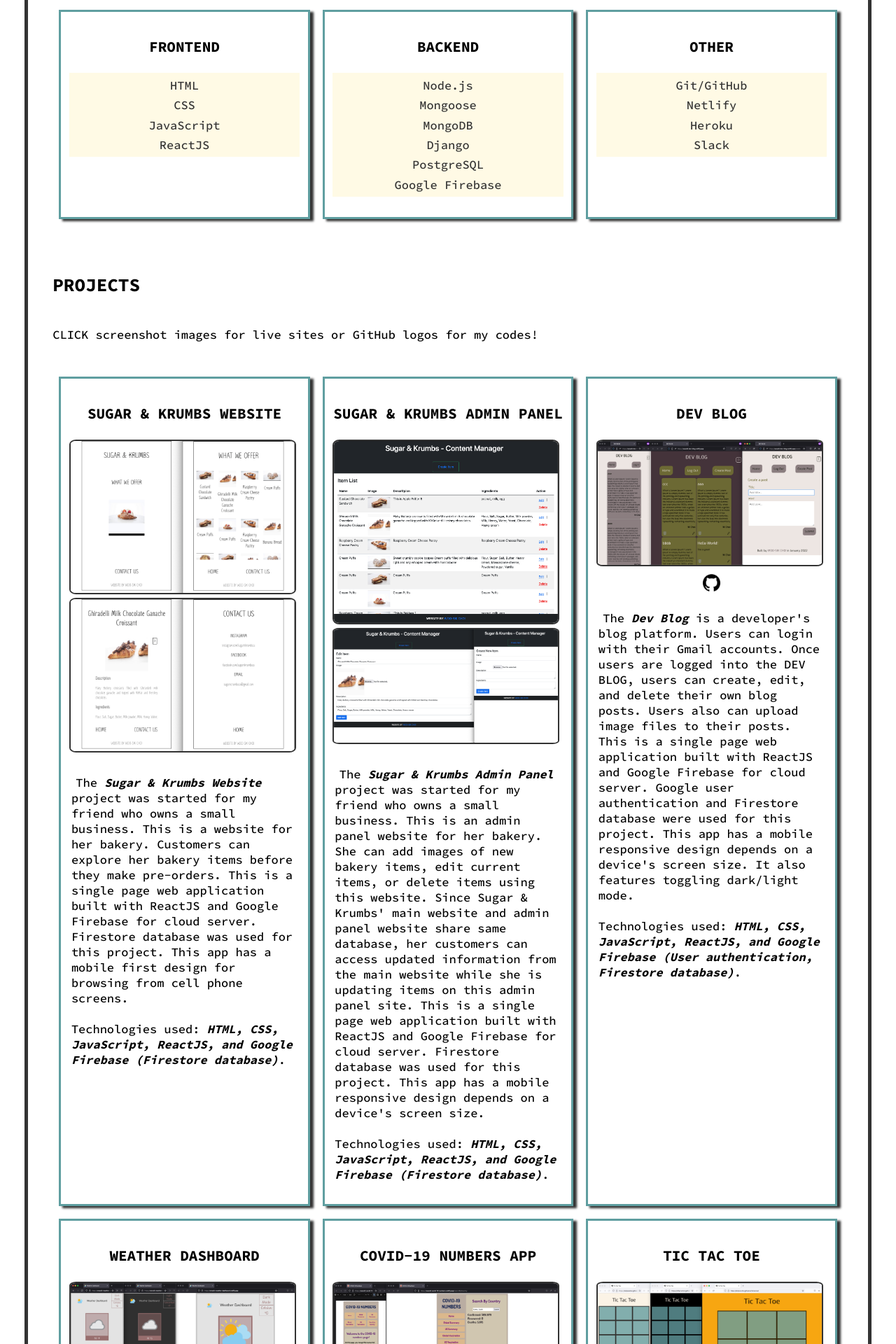
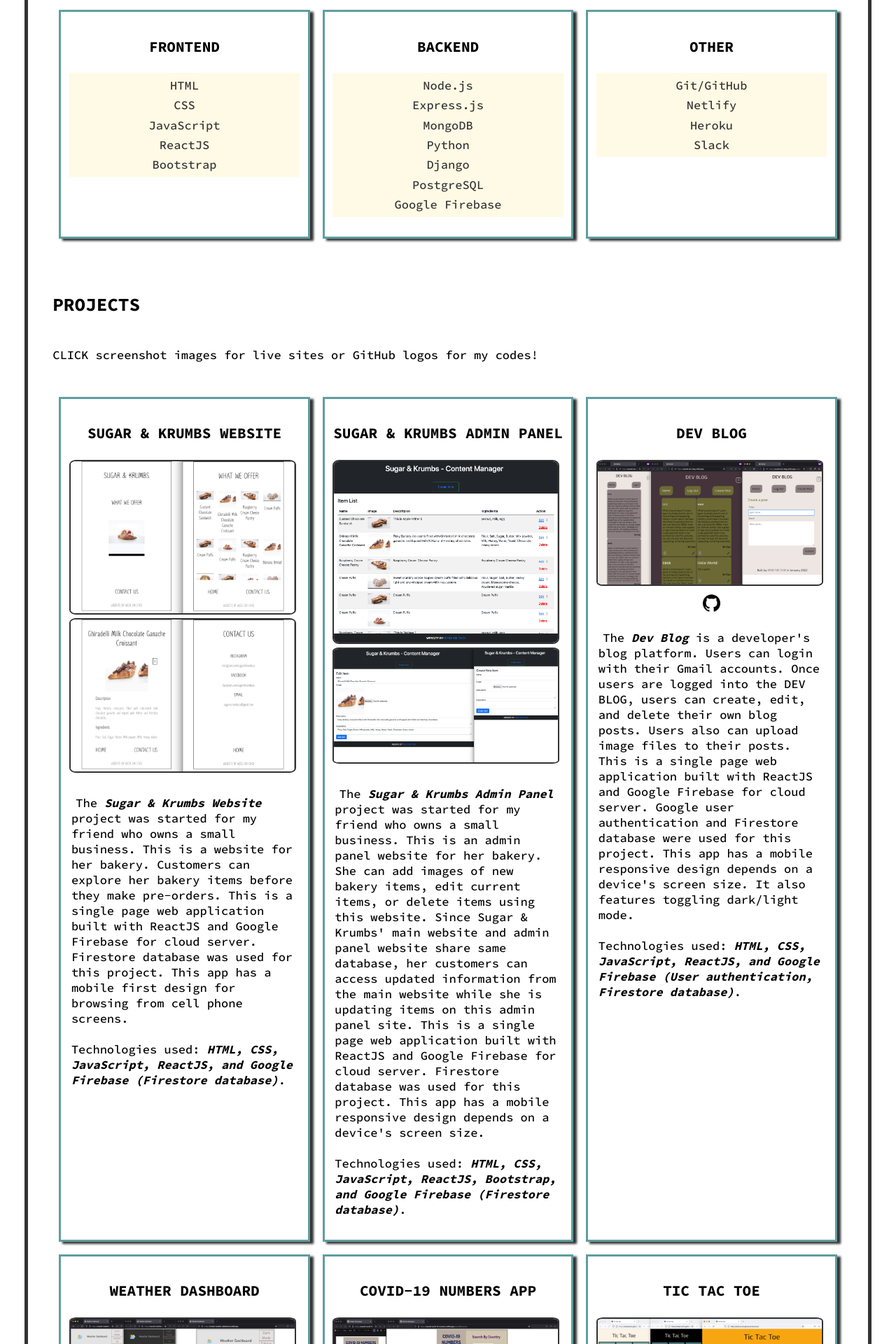
Before and after one commit to dvlprwchoi/portfolio-2, a React (Create React App) app: page / in a window 1280 px wide. Shown: the part 1460-3380 px from the top of the page at 70% size. Built offline with nearby package versions, Linux system fonts and the light colour scheme.

Commit message:
Update skill set and project skill set

```diff
--- a/src/components/Projects/Projects.js
+++ b/src/components/Projects/Projects.js
@@ -147,8 +147,8 @@
             <br />
             Technologies used:{' '}
             <span>
-              HTML, CSS, JavaScript, ReactJS, and Google Firebase (Firestore
-              database)
+              HTML, CSS, JavaScript, ReactJS, Bootstrap, and Google Firebase
+              (Firestore database)
             </span>
             .
           </p>
@@ -445,7 +445,8 @@
             <br />
             Technologies used:{' '}
             <span>
-              HTML, CSS, JavaScript, ReactJS, Python, Django, and PostgreSQL
+              HTML, CSS, JavaScript, ReactJS, Bootstrap, Python, Django, and
+              PostgreSQL
             </span>
             .
           </p>
@@ -533,7 +534,10 @@
             &nbsp;
             <br />
             Technologies used:{' '}
-            <span>HTML, CSS, JavaScript, ReactJS, Mongoose, and MongoDB</span>.
+            <span>
+              HTML, CSS, JavaScript, ReactJS, Bootstrap, Mongoose, and MongoDB
+            </span>
+            .
           </p>
         </div>
         {/*  */}
--- a/src/components/Skills/Skills.js
+++ b/src/components/Skills/Skills.js
@@ -12,14 +12,16 @@
             <li>CSS</li>
             <li>JavaScript</li>
             <li>ReactJS</li>
+            <li>Bootstrap</li>
           </ul>
         </div>
         <div className="backend-skills-container single-skills-container">
           <h3 className="container-title">BACKEND</h3>
           <ul className="single-skills-container-ul">
             <li>Node.js</li>
-            <li>Mongoose</li>
+            <li>Express.js</li>
             <li>MongoDB</li>
+            <li>Python</li>
             <li>Django</li>
             <li>PostgreSQL</li>
             <li>Google Firebase</li>
```
